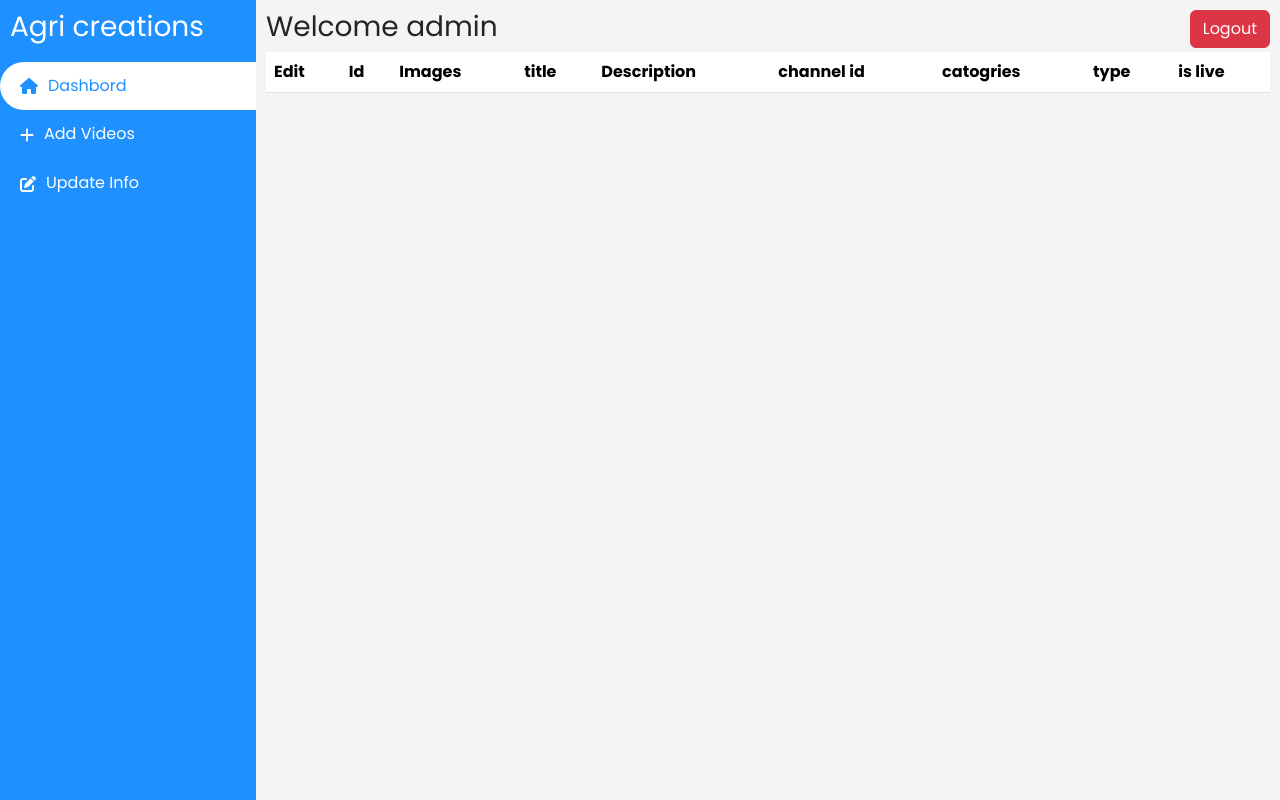
After one commit to moovendhan-v/youtubevideo_api, a PHP site: page /admin/admin.php in a window 1280 px wide. The commit adds this page. Run offline with PHP 8.4, Linux system fonts and the light colour scheme; the visitor is signed in with stand-in values (Sample User, id 1); lists and menus that the app fills with data are empty.

Commit message:
catogries select list using ajax

```diff
--- /dev/null
+++ b/admin/admin.php
@@ -0,0 +1,257 @@
+<?php
+session_start();
+
+if(!isset($_SESSION['login']) == "admin"){
+  header("Location: index.php");
+  die;
+}
+
+if (isset($_GET['logout'])) {
+  // Destroy the entire session
+  session_destroy();
+  // Redirect to the login page after logout
+  header("Location: index.php");
+  exit; // Ensure that no code is executed after the redirection
+}
+?>
+
+<!DOCTYPE html>
+<html lang="en">
+
+<head>
+  <meta charset="utf-8" />
+  <meta name="viewport" content="width=device-width, initial-scale=1" />
+  <title>Youtube Admin Dashbord</title>
+
+  <link rel="preconnect" href="https://fonts.googleapis.com">
+  <link rel="preconnect" href="https://fonts.gstatic.com" crossorigin>
+  <link href="https://fonts.googleapis.com/css2?family=Poppins:wght@400;700&display=swap" rel="stylesheet">
+
+  <link href="https://cdn.jsdelivr.net/npm/bootstrap@5.3.2/dist/css/bootstrap.min.css" rel="stylesheet"
+    integrity="sha384-T3c6CoIi6uLrA9TneNEoa7RxnatzjcDSCmG1MXxSR1GAsXEV/Dwwykc2MPK8M2HN" crossorigin="anonymous">
+
+
+  <link rel="stylesheet" href="https://cdnjs.cloudflare.com/ajax/libs/font-awesome/6.4.2/css/all.min.css"
+    integrity="sha512-z3gLpd7yknf1YoNbCzqRKc4qyor8gaKU1qmn+CShxbuBusANI9QpRohGBreCFkKxLhei6S9CQXFEbbKuqLg0DA=="
+    crossorigin="anonymous" referrerpolicy="no-referrer" />
+
+  <link rel="stylesheet" href="./style.css" />
+</head>
+
+<body>
+<div class="wrapButton">
+  <div id="liveAlertPlaceholder"></div>
+</div>
+        <!-- Modal -->
+        <div class="modal fade" id="editModel" tabindex="-1" aria-labelledby="exampleModalLabel" aria-hidden="true">
+          <div class="modal-dialog">
+            <div class="modal-content">
+              <div class="modal-header">
+                <h1 class="modal-title fs-5 modalId" id="exampleModalLabel">Edit</h1>
+                <button type="button" class="btn-close" data-bs-dismiss="modal" aria-label="Close"></button>
+              </div>
+              <div class="modal-body p-2">
+                <input class="modalTitle p-2 form-control form-control-lg" type="text" placeholder="Title" aria-label=".form-control-lg example">
+                <input class="modalDes p-2 form-control form-control-lg" type="text" placeholder="Description" aria-label=".form-control-lg example">
+                <div class="py-2 group d-flex
+                ">
+                  <select class="form-select" aria-label="Default select example">
+                    <option selected>Channel Name</option>
+                    <option value="1">One</option>
+                    <option value="2">Two</option>
+                    <option value="3">Three</option>
+                  </select>
+                  <select class="form-select" aria-label="Default select example">
+                    <option selected>Catogries</option>
+                    <option value="1">One</option>
+                    <option value="2">Two</option>
+                    <option value="3">Three</option>
+                  </select>
+                  <select class="form-select" aria-label="Default select example">
+                    <option selected>Type</option>
+                    <option value="1">One</option>
+                    <option value="2">Two</option>
+                    <option value="3">Three</option>
+                  </select>
+                </div>
+                <div class="form-check form-switch">
+                  <input class="modalChecked form-check-input" type="checkbox" role="switch" id="flexSwitchCheckChecked" checked>
+                  <label class="form-check-label" for="flexSwitchCheckChecked">Is live</label>
+                </div>
+              </div>
+              <div class="modal-footer">
+                <button type="button" class="btn btn-secondary" data-bs-dismiss="modal">Close</button>
+                <button type="button" class="btn btn-primary">Save changes</button>
+              </div>
+            </div>
+          </div>
+        </div>
+
+  <div class=" main_container">
+
+    <div class="left_div">
+      <div class="logo">
+        <h3>Agri creations</h3>
+      </div>
+      <div class="tabs-container">
+        <div class="tab activeBar"><i class="fa-solid fa-house "></i>Dashbord</div>
+        <div class="tab"><i class="fa-solid fa-plus"></i>Add Videos</div>
+        <div class="tab"><i class="fa-solid fa-pen-to-square"></i>Update Info</div>
+        <!-- Add more tabs as needed -->
+      </div>
+    </div>
+    <div class="right_div">
+
+      <div class="tab-content active">
+       <div class="d-flex justify-content-between">
+       <h3>Welcome admin</h3>
+        <a href="/admin/admin.php?logout"><button class="btn btn-danger">Logout</button></a>
+       </div>
+        <div class="content">
+          <table class="table">
+            <thead>
+              <tr>
+                <th scope="col">Edit</th>
+                <th scope="col">Id</th>
+                <th scope="col">Images</th>
+                <th scope="col">title</th>
+                <th scope="col">Description</th>
+                <th scope="col">channel id</th>
+                <th scope="col">catogries</th>
+                <th scope="col">type</th>
+                <th scope="col">is live</th>
+
+              </tr>
+            </thead>
+            <tbody>
+
+              <!-- <div class="container">
+                <div class="row">
+                    <div class="col">
+                        <button class="btn btn-danger getModel" id="Ba58DtoCUes" data-bs-toggle="modal" data-bs-target="#editModel">Edit</button>
+                    </div>
+                    <div class="col">
+                        <strong>Ba58DtoCUes</strong>
+                    </div>
+                    <div class="col">
+                        <img class="img-fluid thumbnail" src="https://i.ytimg.com/vi/Ba58DtoCUes/mqdefault.jpg" alt="">
+                    </div>
+                    <div class="col">
+                        <strong>Title:</strong> How to hack whats app |tamil|#hkragritechs
+                    </div>
+                    <div class="col">
+                        <strong>Description:</strong> whatsapp #hack #whatsappweb disclaimer this channel does not promote any illegal activities so this video is made for only ...
+                    </div>
+                    <div class="col">
+                        <strong>Channel ID:</strong> UCSjSmjY9cEI_ib-NrBElVXw
+                    </div>
+                    <div class="col">
+                        <strong>Category:</strong> whatsapp
+                    </div>
+                    <div class="col">
+                        <strong>Type:</strong> normal
+                    </div>
+                    <div class="col">
+                        <strong>Is Live:</strong> 0
+                    </div>
+                </div>
+            </div> -->
+            </tbody>
+
+          </table>
+        </div>
+      </div>
+
+      <div class="tab-content">
+        <h3>Add More Videos</h3>
+        <div class="addVideos">
+          <p>Video id</p>
+          <div class="updateVideo">
+            <input required class="form-control form-control-lg getVideoId" type="text" placeholder="video id" aria-label="Enter a value example">
+          </div>
+          <p>Video image</p>
+          <div class="updateVideo">
+            <input required class="form-control form-control-lg getVideoImage" type="text " placeholder="Image url" aria-label="Enter a value example">
+          </div>
+          <p>Video Title</p>
+          <div class="updateVideo">
+            <input required class="form-control form-control-lg getVideoTitle" type="text " placeholder="Video titile" aria-label="Enter a value example">
+          </div>
+          <p>Video Description</p>
+          <div class="updateVideo">
+            <!-- <input class="form-control form-control-lg getVideoDescription" type="textarea" placeholder="Video Description" aria-label="Enter a value example"> -->
+            <textarea required class="form-control getVideoDescription" id="exampleFormControlTextarea1" rows="3"></textarea>
+          </div>
+          <div class="d-flex row">
+            <div class="col-4">
+              <p>Channel</p>
+              <div class="updateVideo">
+                <select class="form-select videoSelects" aria-label="Default select example">
+                  <option disabled selected>Select a Channel</option>
+                </select>
+              </div>
+            </div>
+            <div class="col-4">
+            <p>catogries</p>
+            <div class="updateVideo">
+              <select class="form-select  videoCatogries" aria-label="Default select example">
+                <option disabled selected>Select a catogries</option>
+              </select>
+            </div>
+          </div>
+          <div class="col-4">
+          <p>Type</p>
+          <div class="updateVideo">
+            <select class="form-select videoType" aria-label="Default select example">
+              <option disabled selected>Video type</option>
+            </select>
+          </div>
+        </div>
+         </div>
+          <p>Islive</p>
+          <div class="updateVideo">
+            <div class="form-check form-switch">
+              <input class="modalChecked form-check-input" type="checkbox" role="switch" id="flexSwitchCheckCheckedAddNew" checked>
+              <label class="form-check-label" for="flexSwitchCheckCheckedAddNew">Is live</label>
+            </div>
+          </div>
+          <div class="btn btn-primary updateAjaxCall">Update Video</div>
+        </div>
+      </div>
+
+      <div class="tab-content">
+        <h3>Update Info</h3>
+        <div class="updateInfo">
+          <div class="row ">
+            <div class="col-4">
+              <h5>Catogries </h5>
+              <div class="catogriesContent">
+                <p>testing</p>
+              </div>
+            </div>
+            <div class="col-4">
+              <h5>Type</h5>
+              <div class="typeContent">
+                <p>testing</p>
+              </div>
+            </div>
+          </div>
+        </div>
+      </div>
+
+    </div>
+  </div>
+
+
+
+
+  <script src="./script.js"></script>
+  <script src="./ajax.js"></script>
+  <script src="https://cdn.jsdelivr.net/npm/bootstrap@5.3.2/dist/js/bootstrap.bundle.min.js"
+    integrity="sha384-C6RzsynM9kWDrMNeT87bh95OGNyZPhcTNXj1NW7RuBCsyN/o0jlpcV8Qyq46cDfL"
+    crossorigin="anonymous"></script>
+</body>
+
+</html>
+
+<?php
--- a/admin/index.html
+++ b/admin/lib/_template/_admin.php
@@ -192,8 +192,8 @@
           <p>Islive</p>
           <div class="updateVideo">
             <div class="form-check form-switch">
-              <input class="modalChecked form-check-input" type="checkbox" role="switch" id="flexSwitchCheckChecked" checked>
-              <label class="form-check-label" for="flexSwitchCheckChecked">Is live</label>
+              <input class="modalChecked form-check-input" type="checkbox" role="switch" id="flexSwitchCheckCheckedAddNew" checked>
+              <label class="form-check-label" for="flexSwitchCheckCheckedAddNew">Is live</label>
             </div>
           </div>
           <div class="btn btn-primary updateAjaxCall">Update Video</div>
--- /dev/null
+++ b/admin/lib/_template/_home.php
@@ -0,0 +1,3 @@
+<?php
+
+include "../load.php";
--- /dev/null
+++ b/admin/lib/load.php
@@ -0,0 +1,6 @@
+
+<?php
+
+function loadTemplate($page){
+    include __DIR__."/_template/_$page.php";
+}
--- a/lib/class/db.class.php
+++ b/lib/class/db.class.php
@@ -13,10 +13,6 @@ class db{
     public static $conn = null;
     public static function makeConnection(){
         if(db::$conn==null){
-            // $servername = $GLOBALS['mysql_servername'];
-            // $usernames = $GLOBALS['mysql_usernames'];
-            // $passwords = $GLOBALS['mysql_passwords'];
-            // $dbname = $GLOBALS['mysql_db'];
 
             // Create connection
             $conn = new mysqli($servername, $usernames, $passwords, $dbname);
```
Also changed, not shown: admin/ajax.js (+12 -3 lines), admin/index.php (added, +43 -0 lines), admin/lib/_template/_head.php (added, +19 -0 lines), admin/script.js (+68 -27 lines), admin/toast.js (added, +31 -0 lines), index.php (+24 -3 lines), lib/class/operations.class.php (+65 -18 lines).
